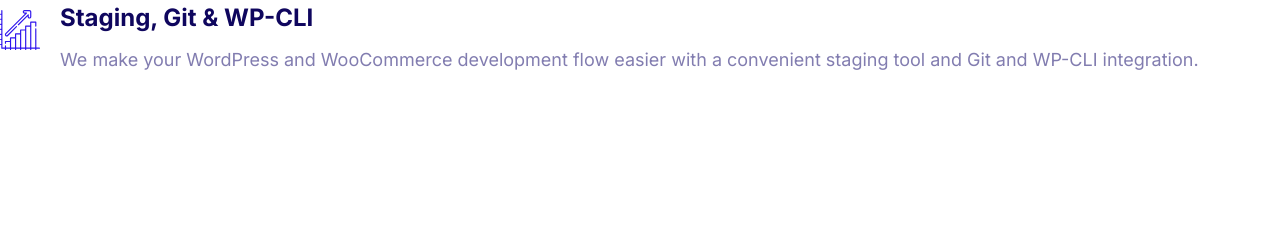
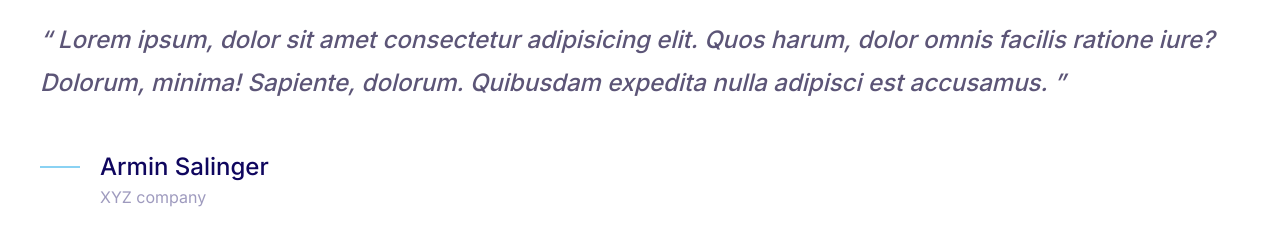
Before and after one commit to asm7979/Alify, a plain HTML site: page index.html in a window 1280 px wide. Drawn offline with Linux system fonts and the light colour scheme.

Commit message:
quote component defined.

```diff
--- a/css/styles.css
+++ b/css/styles.css
@@ -4,6 +4,7 @@
   --color-accent: #f05f3e;
   --color-heading: #0f065e;
   --color-body: #827db0;
+  --color-body-darker: #5c5577;
   --color-border: #999999;
   --border-radius: 40px;
 }
@@ -381,7 +382,7 @@
   }
 }
 
-/* Media */
+/* Medias */
 
 .media {
   display: flex;
@@ -398,3 +399,53 @@
 .media__image {
   margin-top: 1rem;
 }
+
+/* Quotes */
+
+.quote__text {
+  color: var(--color-body-darker);
+  font-size: 3rem;
+  font-style: italic;
+  font-weight: 500;
+  line-height: 1.3;
+}
+
+.quote__text::before {
+  content: open-quote;
+}
+
+.quote__text::after {
+  content: close-quote;
+}
+
+.quote__author {
+  margin-bottom: 0;
+  font-weight: 500;
+}
+
+.quote__company {
+  color: var(--color-heading);
+  opacity: 0.4;
+  font-size: 2rem;
+}
+
+.quote__line {
+  position: relative;
+  top: -8px;
+}
+
+@media screen and (min-width: 1024px) {
+  .quote__text {
+    line-height: 1.8;
+    font-size: 2.4rem;
+    margin-bottom: 4.5rem;
+  }
+
+  .quote__company {
+    font-size: 1.6rem;
+  }
+
+  .quote__line {
+    top: -12px;
+  }
+}
--- a/index.html
+++ b/index.html
@@ -14,19 +14,25 @@
     <link rel="stylesheet" href="css/styles.css" />
   </head>
   <body>
+    <blockquote class="quote">
+      <p class="quote__text">
+        Lorem ipsum, dolor sit amet consectetur adipisicing elit. Quos harum,
+        dolor omnis facilis ratione iure? Dolorum, minima! Sapiente, dolorum.
+        Quibusdam expedita nulla adipisci est accusamus.
+      </p>
+      <footer>
         <div class="media">
           <div class="media__image">
-        <svg class="icon icon--primary">
-          <use xlink:href="icons/sprite.svg#growth"></use>
+            <svg class="icon icon--primary quote__line">
+              <use xlink:href="icons/sprite.svg#line"></use>
             </svg>
           </div>
           <div class="media__body">
-        <h3 class="media__title">Staging, Git & WP-CLI</h3>
-        <p>
-          We make your WordPress and WooCommerce development flow easier with a
-          convenient staging tool and Git and WP-CLI integration.
-        </p>
+            <h3 class="media__title quote__author">Armin Salinger</h3>
+            <p class="quote__company">XYZ company</p>
           </div>
         </div>
+      </footer>
+    </blockquote>
   </body>
 </html>
```
Also changed, not shown: components/quote.html (added, +20 -0 lines). Lines whose indentation alone changed are shown as unchanged.
